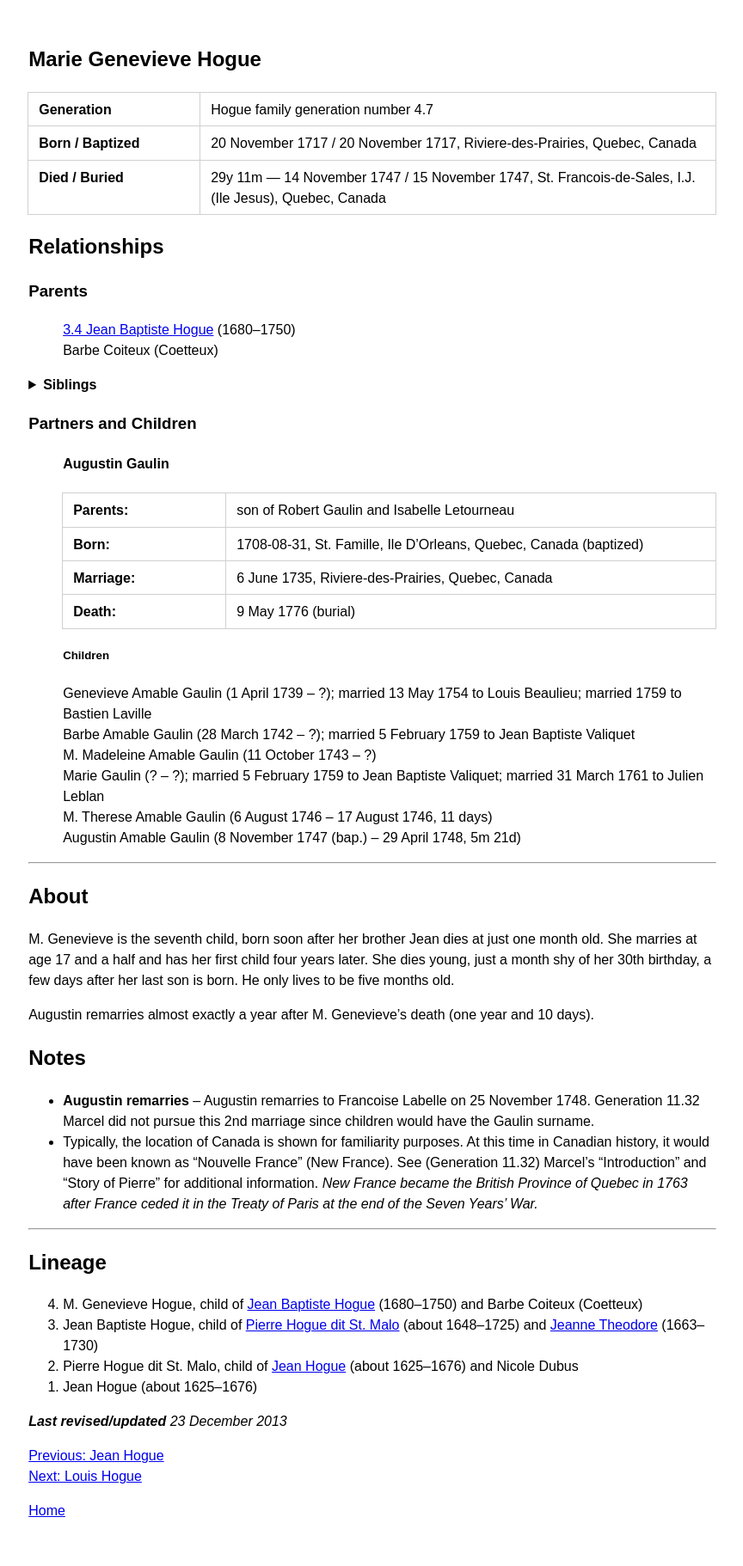
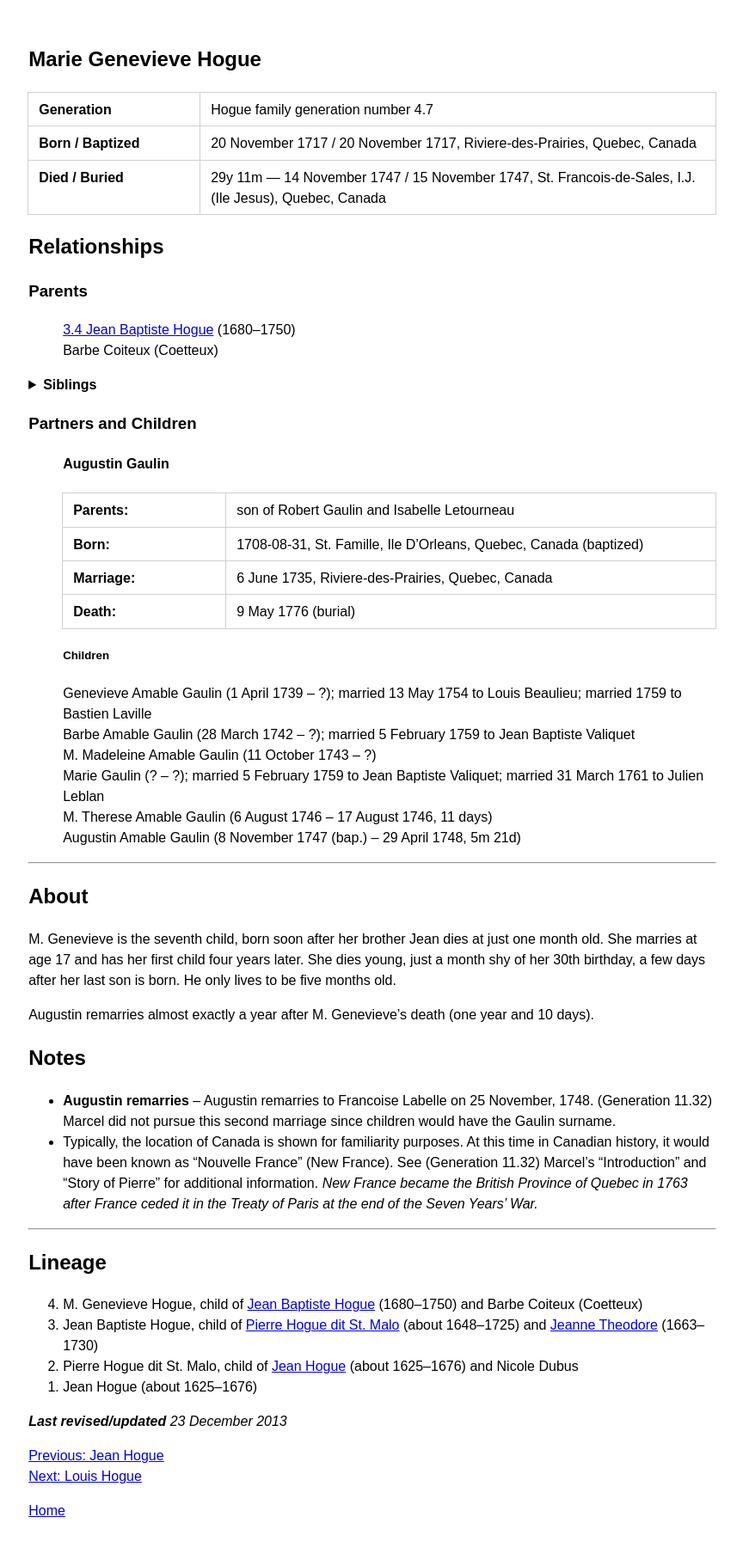
Before and after one commit to highchair/hogue-family-ancestry, a Jekyll site: the page built from _people/1717-m-genevieve-hogue.md, in a window 1280 px wide. Shown: the whole page at 86% size, without its empty margins (18-882 px from the left). Built offline with Jekyll 4.4.1, drawn with Linux system fonts in a browser that asks for light colours.

Commit message:
Update 1717-m-genevieve-hogue.md

```diff
--- a/_people/1717-m-genevieve-hogue.md
+++ b/_people/1717-m-genevieve-hogue.md
@@ -38,12 +38,12 @@ partners:
 ---
 ## About
 
-M. Genevieve is the seventh child, born soon after her brother Jean dies at just one month old. She marries at age 17 and a half and has her first child four years later. She dies young, just a month shy of her 30th birthday, a few days after her last son is born. He only lives to be five months old.
+M. Genevieve is the seventh child, born soon after her brother Jean dies at just one month old. She marries at age 17 and has her first child four years later. She dies young, just a month shy of her 30th birthday, a few days after her last son is born. He only lives to be five months old.
 
 Augustin remarries almost exactly a year after M. Genevieve’s death (one year and 10 days).
 
 
 ## Notes
 
-+ **Augustin remarries** – Augustin remarries to Francoise Labelle on 25 November 1748. Generation 11.32 Marcel did not pursue this 2nd marriage since children would have the Gaulin surname.
++ **Augustin remarries** – Augustin remarries to Francoise Labelle on 25 November, 1748. (Generation 11.32) Marcel did not pursue this second marriage since children would have the Gaulin surname.
 + Typically, the location of Canada is shown for familiarity purposes. At this time in Canadian history, it would have been known as “Nouvelle France” (New France). See (Generation 11.32) Marcel’s “Introduction” and “Story of Pierre” for additional information. _New France became the British Province of Quebec in 1763 after France ceded it in the Treaty of Paris at the end of the Seven Years’ War._
```
